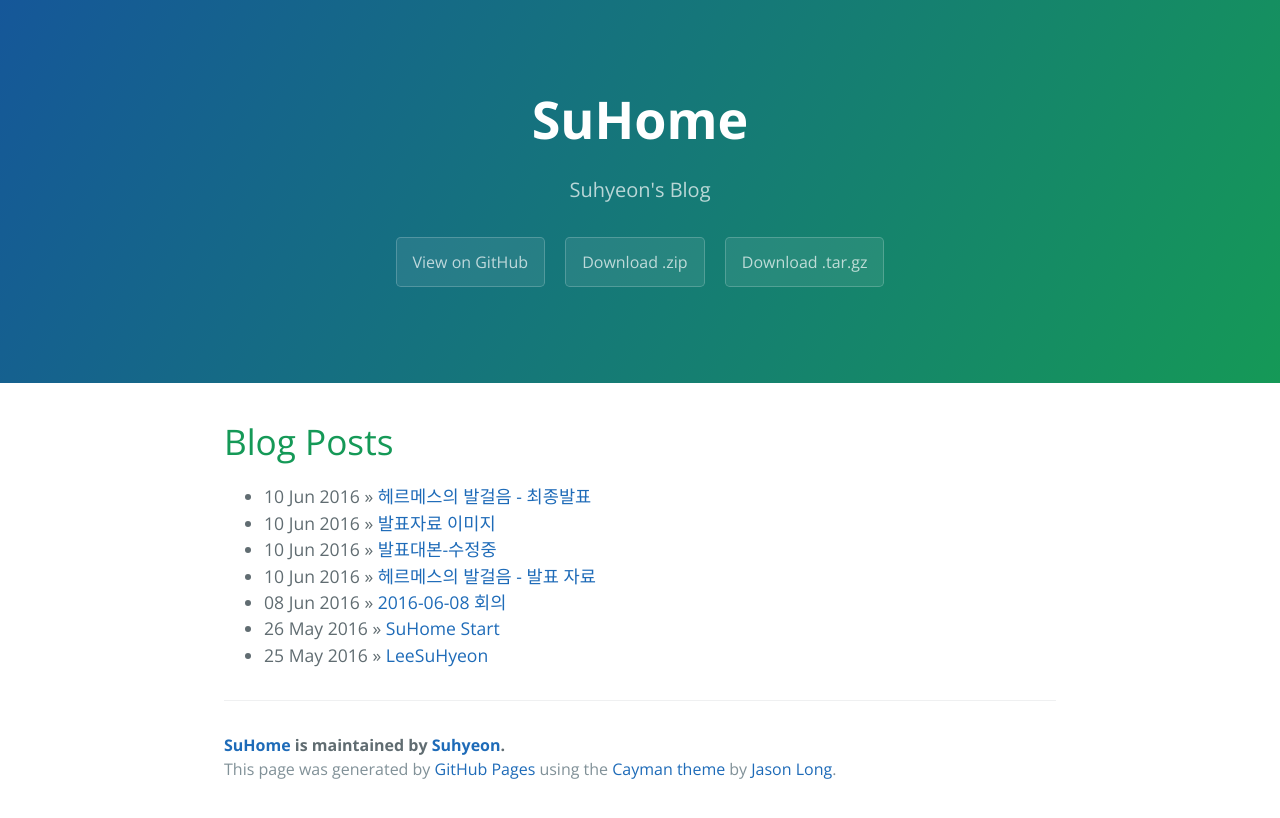
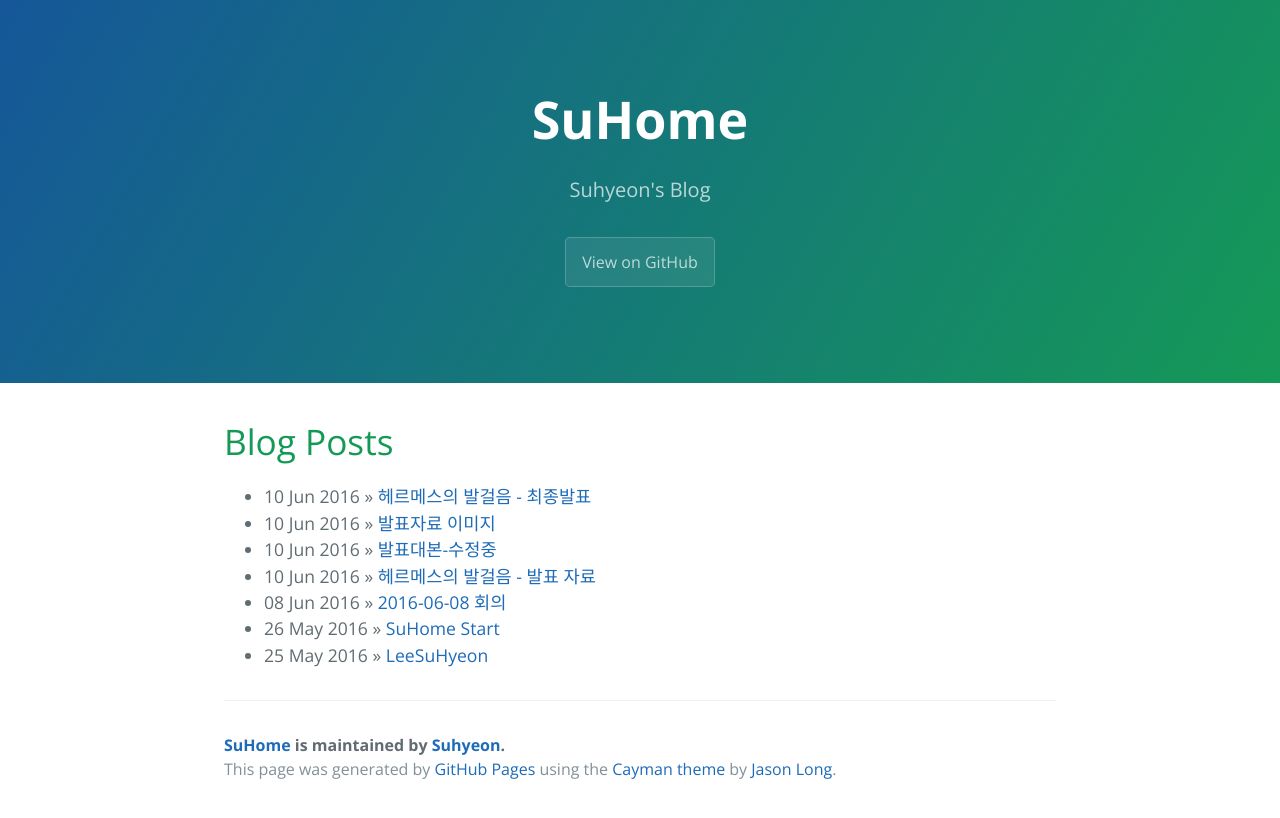
Before and after one commit to bada7211/bada7211.github.com, a Jekyll site: the page built from index.html, in a window 1280 px wide. Shown: the top 818 px of the page. Built offline with Jekyll 4.4.1, drawn with Linux system fonts in a browser that asks for light colours; the list of posts is cut into pages by our own code.

Commit message:
Update page-header.html

```diff
--- a/_includes/page-header.html
+++ b/_includes/page-header.html
@@ -1,7 +1,5 @@
 <section class="page-header">
   <h1 class="project-name">{{ site.title }}</h1>
   <h2 class="project-tagline">{{ site.tagline }}</h2>
-  <a href="#" class="btn">View on GitHub</a>
-  <a href="#" class="btn">Download .zip</a>
-  <a href="#" class="btn">Download .tar.gz</a>
+  <a href="https://github.com/bada7211/bada7211.github.com" class="btn">View on GitHub</a>
 </section>
```
